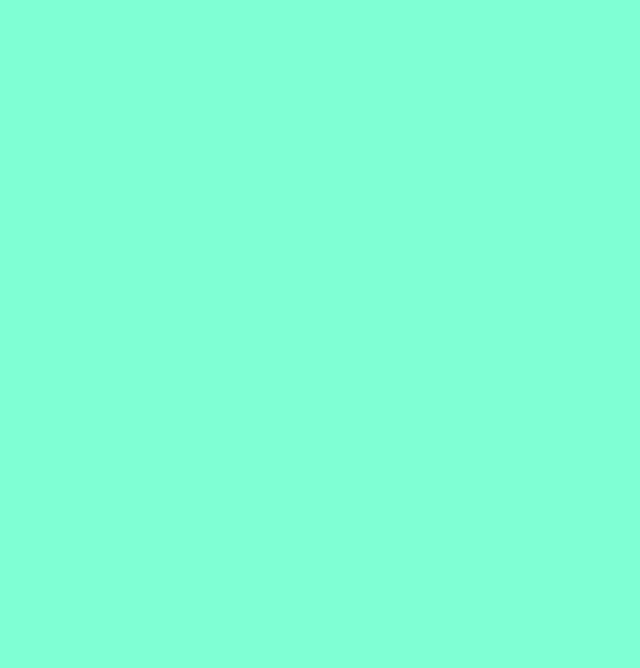
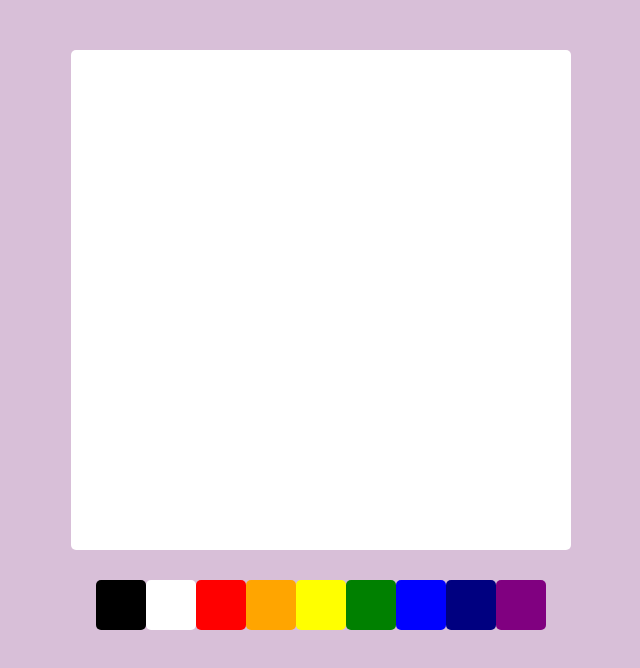
Before and after one commit to hawondev/gittest, a plain HTML site: page index.html in a window 1280 px wide. Shown: the whole page, without its empty margins (319-959 px from the left). Drawn offline with Linux system fonts and the light colour scheme.

Commit message:
setup half done

```diff
--- a/index.html
+++ b/index.html
@@ -8,6 +8,23 @@
     <title>paint js</title>
 </head>
 <body>
+    <canvas id="hawonCanvas" class="canvas"></canvas>
+    <div class="controls">
+        <div class="controls__colors" id="hawonColors">
+            <div class="controls__color" style="background-color: black;"></div>
+            <div class="controls__color" style="background-color: white;"></div>
+            <div class="controls__color" style="background-color: red;"></div>
+            <div class="controls__color" style="background-color: orange;"></div>
+            <div class="controls__color" style="background-color: yellow;"></div>
+            <div class="controls__color" style="background-color: green;"></div>
+            <div class="controls__color" style="background-color: blue;"></div>
+            <div class="controls__color" style="background-color: navy;"></div>
+            <div class="controls__color" style="background-color: purple;"></div>
+
+            </div>
+        </div>
+    </div>
+
     <script src="app.js"></script>
 </body>
 </html>
--- a/styles.css
+++ b/styles.css
@@ -1,5 +1,29 @@
 @import "reset.css";
 body {
-    background-color:aquamarine;
-    font-family: -apple-system, BlinkMacSystemFont, 'Segoe UI', Roboto, Oxygen, Ubuntu, Cantarell, 'Open Sans', 'Helvetica Neue', sans-serif
+    background-color: thistle;
+    font-family: -apple-system, BlinkMacSystemFont, 'Segoe UI', Roboto, Oxygen, Ubuntu, Cantarell, 'Open Sans', 'Helvetica Neue', sans-serif;
+    display: flex;
+    flex-direction: column;
+    align-items: center;
+    padding-top: 50px;
+
 }
+
+.canvas {
+    width: 500px;
+    height: 500px;
+    background-color: white;
+    border-radius: 5px;
+}
+
+.controls__colors {
+    margin-top: 30px;
+    display: flex;
+}
+
+.controls__color {
+    width: 50px;
+    height: 50px;
+    cursor: pointer;
+    border-radius: 5px;
+}
```
